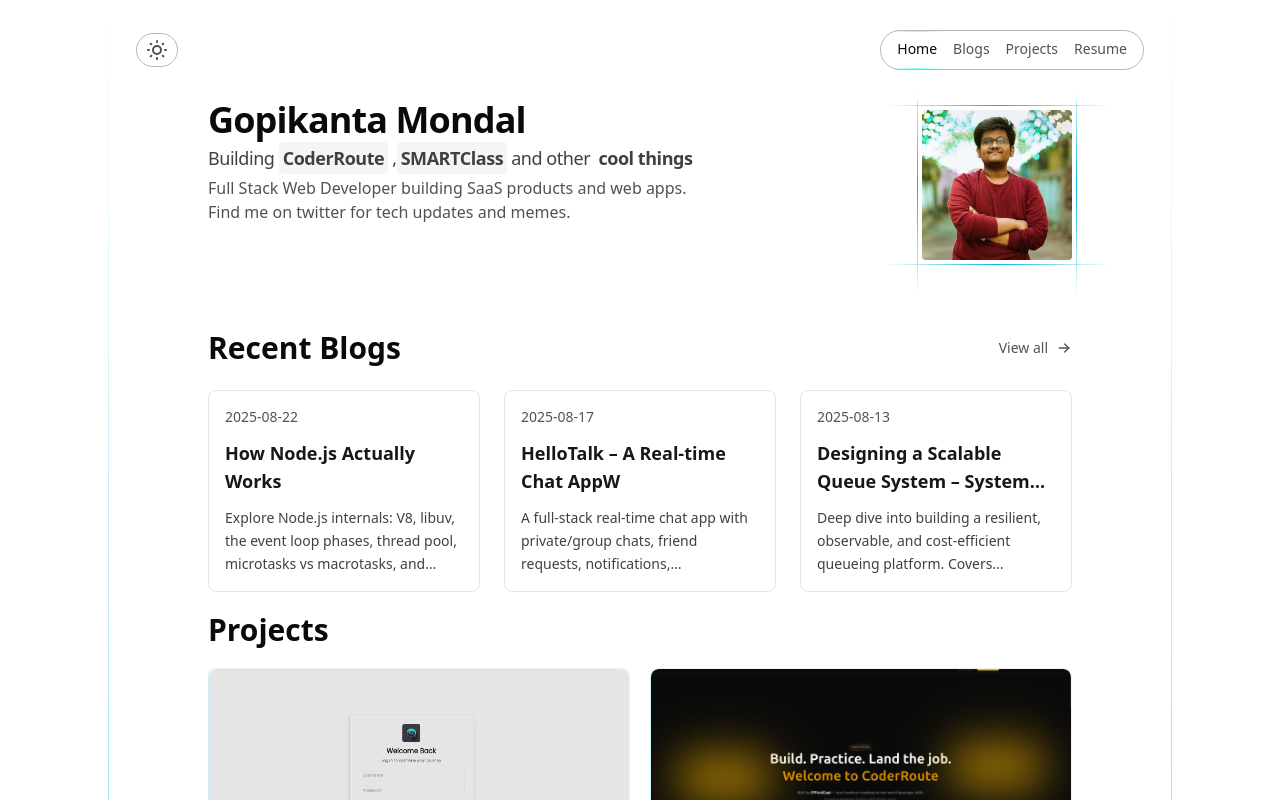
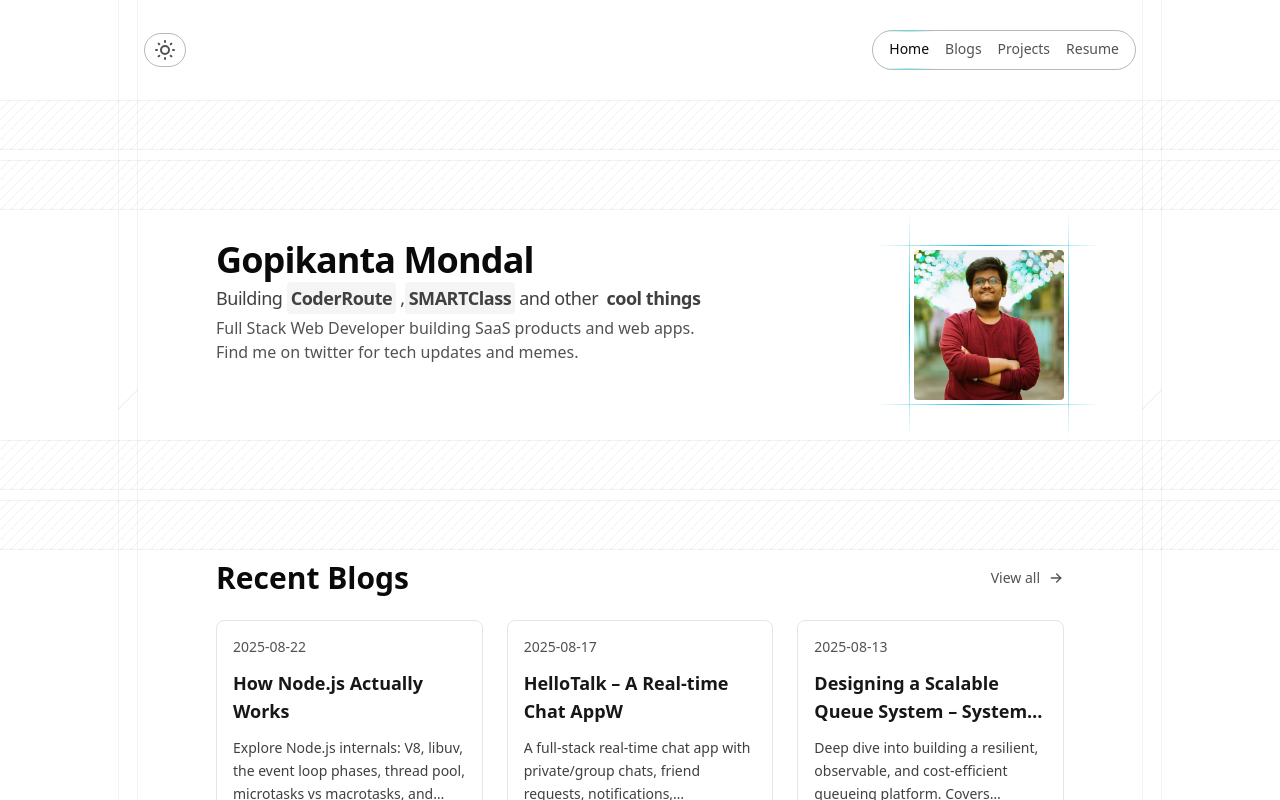
Before and after one commit to officialgopi/officialgopi.xyz, a Next.js app: page / in a window 1280 px wide. Shown: the top 800 px of the page. Built offline with nearby package versions, Linux system fonts and the light colour scheme.

Commit message:
feat: tailwind pattern added

```diff
--- a/src/app/blogs/page.tsx
+++ b/src/app/blogs/page.tsx
@@ -1,6 +1,7 @@
 import { getAllBlogs } from "@/lib/blogs";
 import Link from "next/link";
 import { IconCalendar, IconClock, IconArrowRight } from "@tabler/icons-react";
+import Seperator from "@/components/Seperator";
 
 export default async function BlogsPage() {
   const blogs = await getAllBlogs();
@@ -9,12 +10,13 @@ export default async function BlogsPage() {
     <section className="w-full relative z-0">
       <div className="flex flex-col items-start gap-6">
         <div>
-          <h1 className="text-4xl font-bold">Blog</h1>
+          <h1 className="text-4xl font-bold">Blogs</h1>
           <p className="md:pr-40 text-lg mt-2 text-neutral-700 dark:text-neutral-300">
             Thoughts on technology, development, and building things that
             matter.
           </p>
         </div>
+        <Seperator topMarginInPx={0} bottomMarginInPx={0} />
 
         {blogs.length === 0 ? (
           <div className="w-full text-center py-20">
--- a/src/app/layout.tsx
+++ b/src/app/layout.tsx
@@ -6,6 +6,7 @@ import Container from "@/components/Container";
 import Navbar from "@/components/Navbar";
 import SetTheme from "@/components/SetTheme";
 import Footer from "@/components/Footer";
+import Seperator from "@/components/Seperator";
 
 const geistSans = Inter({
   variable: "--font-inter",
@@ -30,15 +31,18 @@ export default function RootLayout({
   return (
     <html lang="en" className="scroll-smooth">
       <body
-        className={`${geistSans.variable} antialiased bg-white dark:bg-neutral-950 text-neutral-950 dark:text-neutral-50 relative`}
+        className={`${geistSans.variable} antialiased bg-white dark:bg-neutral-950 text-neutral-950 dark:text-neutral-50  overflow-x-hidden`}
       >
         <SetTheme />
         <Container>
           <Navbar />
+          <Seperator topMarginInPx={0} bottomMarginInPx={10} />
           <section className="w-full lg:px-20 md:px-10 px-5 relative z-0">
             {children}
           </section>
+          <Seperator topMarginInPx={20} bottomMarginInPx={0} />
           <Footer />
+          <Seperator topMarginInPx={20} bottomMarginInPx={0} />
         </Container>
       </body>
     </html>
--- a/src/app/page.tsx
+++ b/src/app/page.tsx
@@ -9,6 +9,7 @@ import { motion } from "motion/react";
 import HomeSkillsComponent from "@/components/HomeSkillsComponent";
 import HireMeAsFreeLancerComponent from "@/components/HireMeAsFreeLancerComponent";
 import HomeLifeLogAndUpdates from "@/components/HomeLifeLogAndUpdates";
+import Seperator from "@/components/Seperator";
 
 const page = () => {
   const links: {
@@ -38,8 +39,9 @@ const page = () => {
       transition={{
         duration: 0.3,
       }}
-      className="w-full relative z-0"
+      className="w-full flex  flex-col   z-0"
     >
+      <Seperator topMarginInPx={0} bottomMarginInPx={30} />
       <div className="flex justify-between items-start md:flex-row flex-col-reverse gap-10">
         <div className="flex flex-col items-start gap-1">
           <h1 className="text-4xl font-bold tracking-tight">
@@ -89,10 +91,16 @@ const page = () => {
           {/* <div className=" absolute  w-px h-[300px] bg-gradient-to-b from-transparent via-cyan-50/10 to-transparent   dark:bg-neutral-800 pointer-events-none z-[-1] rounded-full top-[0px] left-[calc(100%+5px)]" /> */}
         </div>
       </div>
+      <Seperator topMarginInPx={50} bottomMarginInPx={10} />
+      <Seperator topMarginInPx={0} bottomMarginInPx={10} />
       <HomeBlogsComponent />
+      <Seperator topMarginInPx={10} bottomMarginInPx={0} />
       <HomeProjectsComponent />
+      <Seperator topMarginInPx={10} bottomMarginInPx={10} />
       <HomeSkillsComponent />
+      <Seperator topMarginInPx={50} bottomMarginInPx={10} />
       <HomeLifeLogAndUpdates />
+      <Seperator topMarginInPx={50} bottomMarginInPx={10} />
       <HireMeAsFreeLancerComponent />
     </motion.section>
   );
--- a/src/app/projects/page.tsx
+++ b/src/app/projects/page.tsx
@@ -1,3 +1,4 @@
+import Seperator from "@/components/Seperator";
 import ProjectCard from "@/components/ui/ProjectCard";
 import { projectLinks } from "@/constants/projectLinks";
 import Link from "next/link";
@@ -20,7 +21,8 @@ export default function page() {
           I write about technology, learning and memes.
         </span>
       </p>
-      <section className="mt-10">
+      <Seperator topMarginInPx={20} bottomMarginInPx={0} />
+      <section className="">
         <h2 className="text-3xl font-semibold my-5">Full Stack Works</h2>
         <section className=" grid grid-cols-1 md:grid-cols-2  gap-5 w-full">
           {projectLinks.map((project, index) => (
@@ -35,8 +37,9 @@ export default function page() {
             />
           ))}
         </section>
+        <Seperator topMarginInPx={20} bottomMarginInPx={0} />
         <section>
-          <h2 className="text-3xl font-semibold my-5">Upcoming Projects</h2>
+          <h2 className="text-3xl font-semibold my-3">Upcoming Projects</h2>
 
           <ProjectCard
             src={""}
--- a/src/components/Container.tsx
+++ b/src/components/Container.tsx
@@ -2,11 +2,12 @@ import React from "react";
 
 const Container = ({ children }: { children: React.ReactNode }) => {
   return (
-    <main className="w-full md:max-w-3xl lg:max-w-5xl mx-auto  min-h-screen relative">
-      <div className=" absolute  w-px h-full bg-gradient-to-b from-transparent via-cyan-500 dark:via-cyan-50/10 to-transparent   dark:bg-neutral-800 pointer-events-none z-[-1] rounded-full top-[0px] left-[-20px]" />
-      <div className=" absolute  w-px h-full bg-gradient-to-b from-transparent via-cyan-500 dark:via-cyan-50/10 to-transparent   dark:bg-neutral-800 pointer-events-none z-[-1] rounded-full top-[0px] right-[-20px]" />
-
-      {children}
+    <main className=" w-full md:max-w-3xl lg:max-w-5xl mx-auto  min-h-screen relative  [--pattern-fg:var(--color-gray-950)]/5 dark:[--pattern-fg:var(--color-white)]/10">
+      {/* <div className=" absolute  w-px h-full bg-gradient-to-b from-transparent via-cyan-500 dark:via-cyan-50/10 to-transparent   dark:bg-neutral-800 pointer-events-none z-[-1] rounded-full top-[0px] left-[-20px]" />
+      <div className=" absolute  w-px h-full bg-gradient-to-b from-transparent via-cyan-500 dark:via-cyan-50/10 to-transparent   dark:bg-neutral-800 pointer-events-none z-[-1] rounded-full top-[0px] right-[-20px]" /> */}
+      <div className="w-full h-full px-2">{children}</div>
+      <div className="absolute top-0  hidden md:flex -right-[10px] h-full w-[10px] md:w-[20px] z-[1000000000]  border-x border-x-(--pattern-fg) bg-[image:repeating-linear-gradient(315deg,_var(--pattern-fg)_0,_var(--pattern-fg)_1px,_transparent_0,_transparent_50%)] bg-[size:10px_10px] bg-fixed"></div>
+      <div className="absolute top-0 hidden md:flex -left-[10px] h-full  w-[10px] md:w-[20px]  z-[1000000000]  border-x border-x-(--pattern-fg) bg-[image:repeating-linear-gradient(315deg,_var(--pattern-fg)_0,_var(--pattern-fg)_1px,_transparent_0,_transparent_50%)] bg-[size:10px_10px] bg-fixed"></div>
     </main>
   );
 };
--- a/src/components/Footer.tsx
+++ b/src/components/Footer.tsx
@@ -25,10 +25,10 @@ const footerLinks = [
 
 export default function Footer() {
   return (
-    <footer className="relative mt-12 border-t border-neutral-800/50 pt-10 pb-6 text-sm text-neutral-600 dark:text-neutral-400 overflow-hidden">
+    <footer className="relative  border-neutral-800/50 pt-10  text-sm text-neutral-600 dark:text-neutral-400 overflow-hidden">
       {/* Watermark Background */}
       <span className="absolute left-0 bottom-0 flex justify-center items-center pointer-events-none select-none">
-        <span className="text-[6rem] sm:text-[8rem]  font-bold tracking-widest text-neutral-800 dark:text-neutral-900 opacity-5">
+        <span className="text-[6rem] sm:text-[8rem]  font-bold tracking-widest text-neutral-800 dark:text-neutral-900 opacity-20 text-center">
           OFFICIALGOPI
         </span>
       </span>
--- a/src/components/HomeBlogsComponent.tsx
+++ b/src/components/HomeBlogsComponent.tsx
@@ -53,7 +53,7 @@ export default function HomeBlogsComponent() {
   }
 
   return (
-    <div className="w-full mt-20">
+    <div className="w-full ">
       <div className="flex items-center justify-between mb-6">
         <h2 className="text-3xl font-semibold">Recent Blogs</h2>
         <Link
--- /dev/null
+++ b/src/components/Seperator.tsx
@@ -0,0 +1,23 @@
+import React from "react";
+
+const Seperator = ({
+  topMarginInPx = 0,
+  bottomMarginInPx = 0,
+}: {
+  topMarginInPx?: number;
+  bottomMarginInPx?: number;
+}) => {
+  return (
+    <div
+      style={{
+        marginTop: `${topMarginInPx}px`,
+        marginBottom: `${bottomMarginInPx}px`,
+      }}
+      className="relative w-full"
+    >
+      <div className="relative  z-[10] w-screen   h-[50px]  translate-x-[-50%] left-[50%] border-y border-y-(--pattern-fg) bg-[image:repeating-linear-gradient(315deg,_var(--pattern-fg)_0,_var(--pattern-fg)_1px,_transparent_0,_transparent_50%)] bg-[size:10px_10px] bg-fixed" />
+    </div>
+  );
+};
+
+export default Seperator;
```
Also changed, not shown: 1 other file (tests, documents, lock files or other folders).
